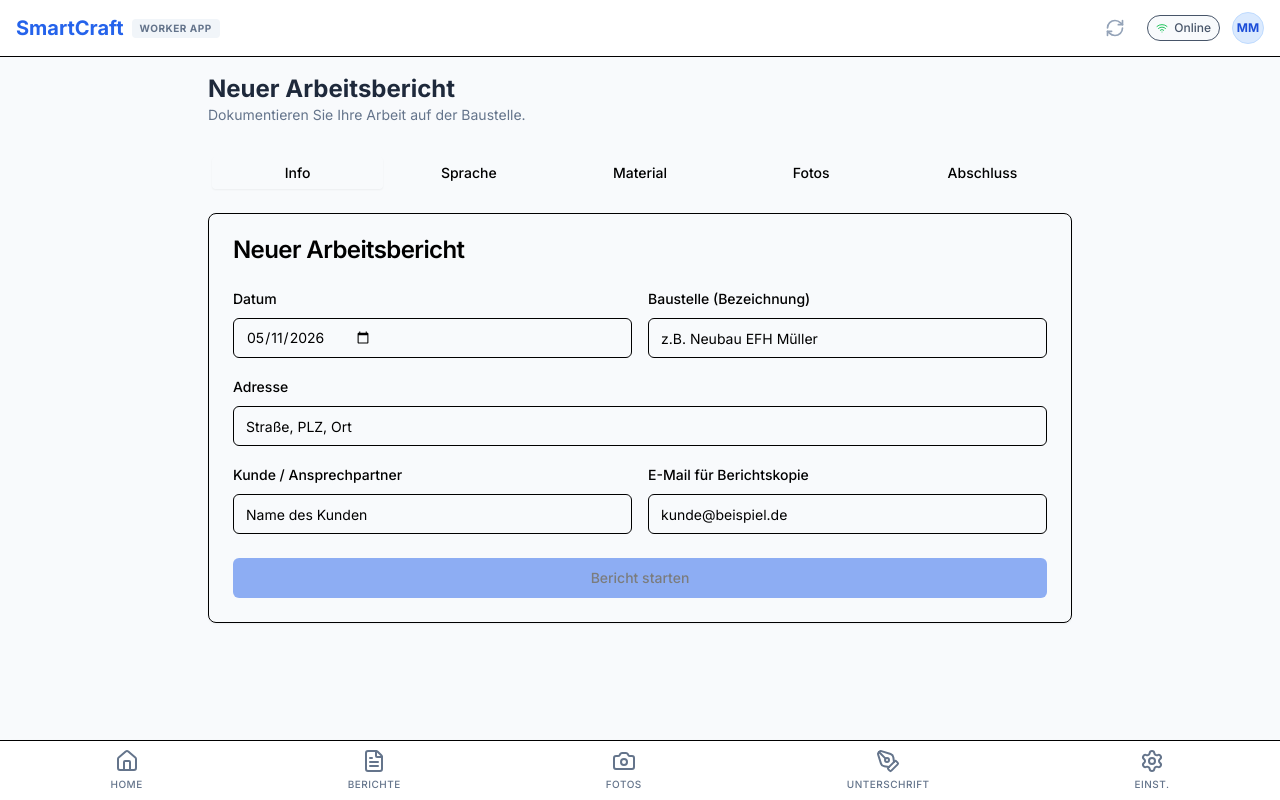
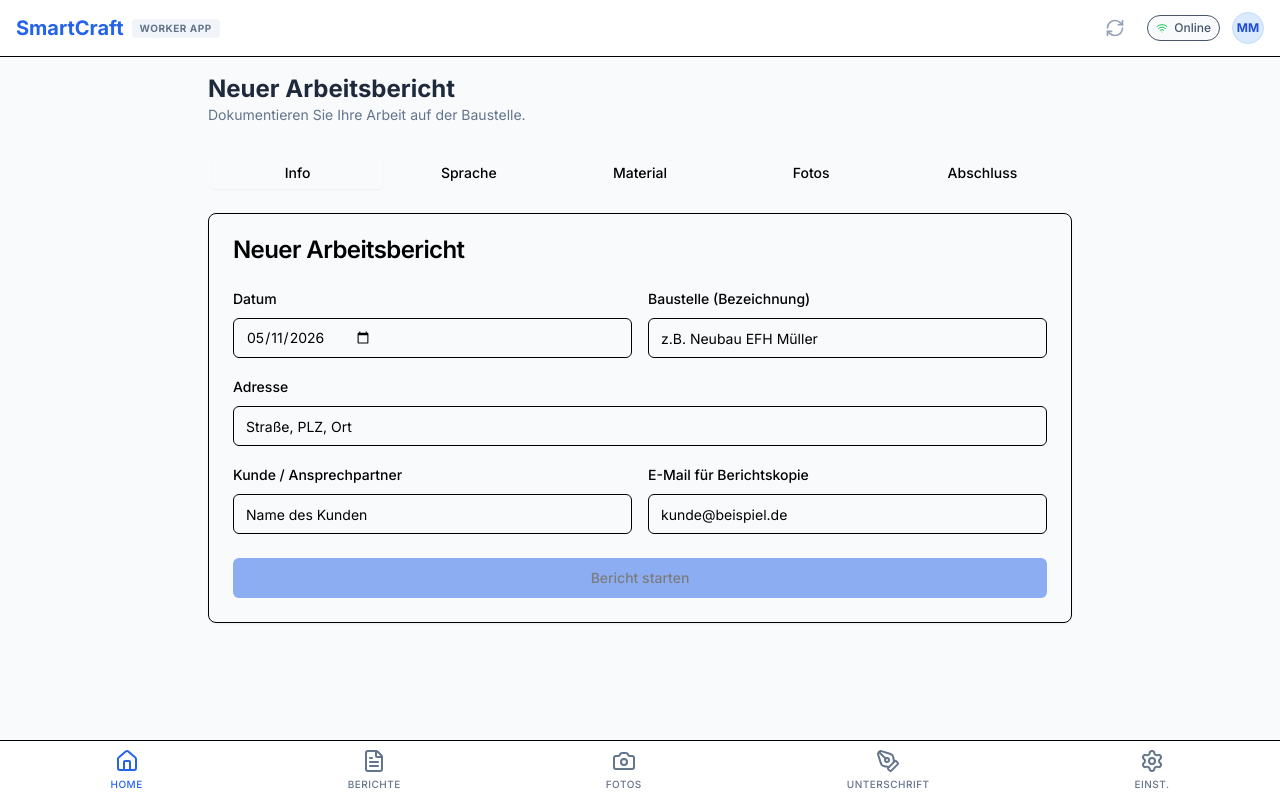
Before and after one commit to LookLiip/SmartCraft-MVP, a Next.js app: page /worker in a window 1280 px wide. Built offline with nearby package versions, Linux system fonts and the light colour scheme; no server answers.

Commit message:
feat: wire up bottom navigation in worker view and add active state

```diff
--- a/src/app/(worker)/worker/page.tsx
+++ b/src/app/(worker)/worker/page.tsx
@@ -1,21 +1,33 @@
+'use client';
+
+import React, { useState } from 'react';
 import { WorkerShell } from '@/components/worker-shell';
 import { NewReportForm } from '@/components/new-report-form';
 import { PhotoDocumentation } from '@/components/photo-documentation';
 import { MaterialTracking } from '@/components/material-tracking';
 import { SignaturePad } from '@/components/signature-pad';
 import { VoiceInput } from '@/components/voice-input/voice-input';
+import { ReportsList } from '@/components/reports-list';
 import { Tabs, TabsContent, TabsList, TabsTrigger } from '@/components/ui/tabs';
 
 export default function WorkerPage() {
+  const [activeTab, setActiveTab] = useState('info');
+
   return (
-    <WorkerShell>
+    <WorkerShell activeTab={activeTab} onTabChange={setActiveTab}>
       <div className="space-y-6">
         <header>
-          <h2 className="text-2xl font-bold text-slate-800">Neuer Arbeitsbericht</h2>
-          <p className="text-slate-500 text-sm">Dokumentieren Sie Ihre Arbeit auf der Baustelle.</p>
+          <h2 className="text-2xl font-bold text-slate-800">
+            {activeTab === 'list' ? 'Meine Berichte' : 'Neuer Arbeitsbericht'}
+          </h2>
+          <p className="text-slate-500 text-sm">
+            {activeTab === 'list'
+              ? 'Übersicht aller eingereichten und geplanten Berichte.'
+              : 'Dokumentieren Sie Ihre Arbeit auf der Baustelle.'}
+          </p>
         </header>
 
-        <Tabs defaultValue="info" className="w-full">
+        <Tabs value={activeTab} onValueChange={setActiveTab} className="w-full">
           <TabsList className="grid w-full grid-cols-5 h-12">
             <TabsTrigger value="info">Info</TabsTrigger>
             <TabsTrigger value="voice">Sprache</TabsTrigger>
@@ -43,6 +55,16 @@ export default function WorkerPage() {
           <TabsContent value="sign" className="mt-4">
             <SignaturePad />
           </TabsContent>
+
+          <TabsContent value="list" className="mt-4">
+            <ReportsList />
+          </TabsContent>
+
+          <TabsContent value="settings" className="mt-4">
+            <div className="bg-white p-8 rounded-lg border text-center">
+              <p className="text-slate-500">Einstellungen werden in Kürze verfügbar sein.</p>
+            </div>
+          </TabsContent>
         </Tabs>
       </div>
     </WorkerShell>
--- a/src/components/nav-link.tsx
+++ b/src/components/nav-link.tsx
@@ -2,19 +2,36 @@ import Link from 'next/link';
 import { ReactNode } from 'react';
 
 interface NavLinkProps {
-  href: string;
+  href?: string;
   icon: ReactNode;
   label: string;
+  active?: boolean;
+  onClick?: () => void;
 }
 
-export function NavLink({ href, icon, label }: NavLinkProps) {
-  return (
-    <Link
-      href={href}
-      className="flex flex-col items-center justify-center space-y-1 text-slate-500 hover:text-blue-600 transition-colors"
-    >
+export function NavLink({ href, icon, label, active, onClick }: NavLinkProps) {
+  const content = (
+    <>
       {icon}
       <span className="text-[10px] font-medium uppercase tracking-wider">{label}</span>
+    </>
+  );
+
+  const baseClasses = `flex flex-col items-center justify-center space-y-1 transition-colors ${
+    active ? 'text-blue-600' : 'text-slate-500 hover:text-blue-600'
+  }`;
+
+  if (onClick) {
+    return (
+      <button onClick={onClick} className={baseClasses}>
+        {content}
+      </button>
+    );
+  }
+
+  return (
+    <Link href={href || '#'} className={baseClasses}>
+      {content}
     </Link>
   );
 }
--- a/src/components/worker-shell.tsx
+++ b/src/components/worker-shell.tsx
@@ -6,7 +6,15 @@ import { Home, FileText, Camera, PenTool, Settings, Wifi, WifiOff, RefreshCw } f
 import { Button } from '@/components/ui/button';
 import { SyncManager } from '@/lib/sync-manager';
 
-export function WorkerShell({ children }: { children: React.ReactNode }) {
+export function WorkerShell({
+  children,
+  activeTab,
+  onTabChange
+}: {
+  children: React.ReactNode,
+  activeTab?: string,
+  onTabChange?: (tab: string) => void
+}) {
   const [isOnline, setIsOnline] = useState(true);
   const [syncing, setSyncing] = useState(false);
 
@@ -81,11 +89,36 @@ export function WorkerShell({ children }: { children: React.ReactNode }) {
 
       {/* Bottom Navigation */}
       <nav className="fixed bottom-0 left-0 right-0 bg-white border-t px-2 py-2 flex justify-around items-center shadow-lg z-20">
-        <NavLink href="/worker" icon={<Home className="w-6 h-6" />} label="Home" />
-        <NavLink href="/worker" icon={<FileText className="w-6 h-6" />} label="Berichte" />
-        <NavLink href="/worker" icon={<Camera className="w-6 h-6" />} label="Fotos" />
-        <NavLink href="/worker" icon={<PenTool className="w-6 h-6" />} label="Unterschrift" />
-        <NavLink href="/worker" icon={<Settings className="w-6 h-6" />} label="Einst." />
+        <NavLink
+          icon={<Home className="w-6 h-6" />}
+          label="Home"
+          active={activeTab === 'info' || activeTab === 'voice'}
+          onClick={() => onTabChange?.('info')}
+        />
+        <NavLink
+          icon={<FileText className="w-6 h-6" />}
+          label="Berichte"
+          active={activeTab === 'list'}
+          onClick={() => onTabChange?.('list')}
+        />
+        <NavLink
+          icon={<Camera className="w-6 h-6" />}
+          label="Fotos"
+          active={activeTab === 'photos'}
+          onClick={() => onTabChange?.('photos')}
+        />
+        <NavLink
+          icon={<PenTool className="w-6 h-6" />}
+          label="Unterschrift"
+          active={activeTab === 'sign'}
+          onClick={() => onTabChange?.('sign')}
+        />
+        <NavLink
+          icon={<Settings className="w-6 h-6" />}
+          label="Einst."
+          active={activeTab === 'settings'}
+          onClick={() => onTabChange?.('settings')}
+        />
       </nav>
     </div>
   );
```
